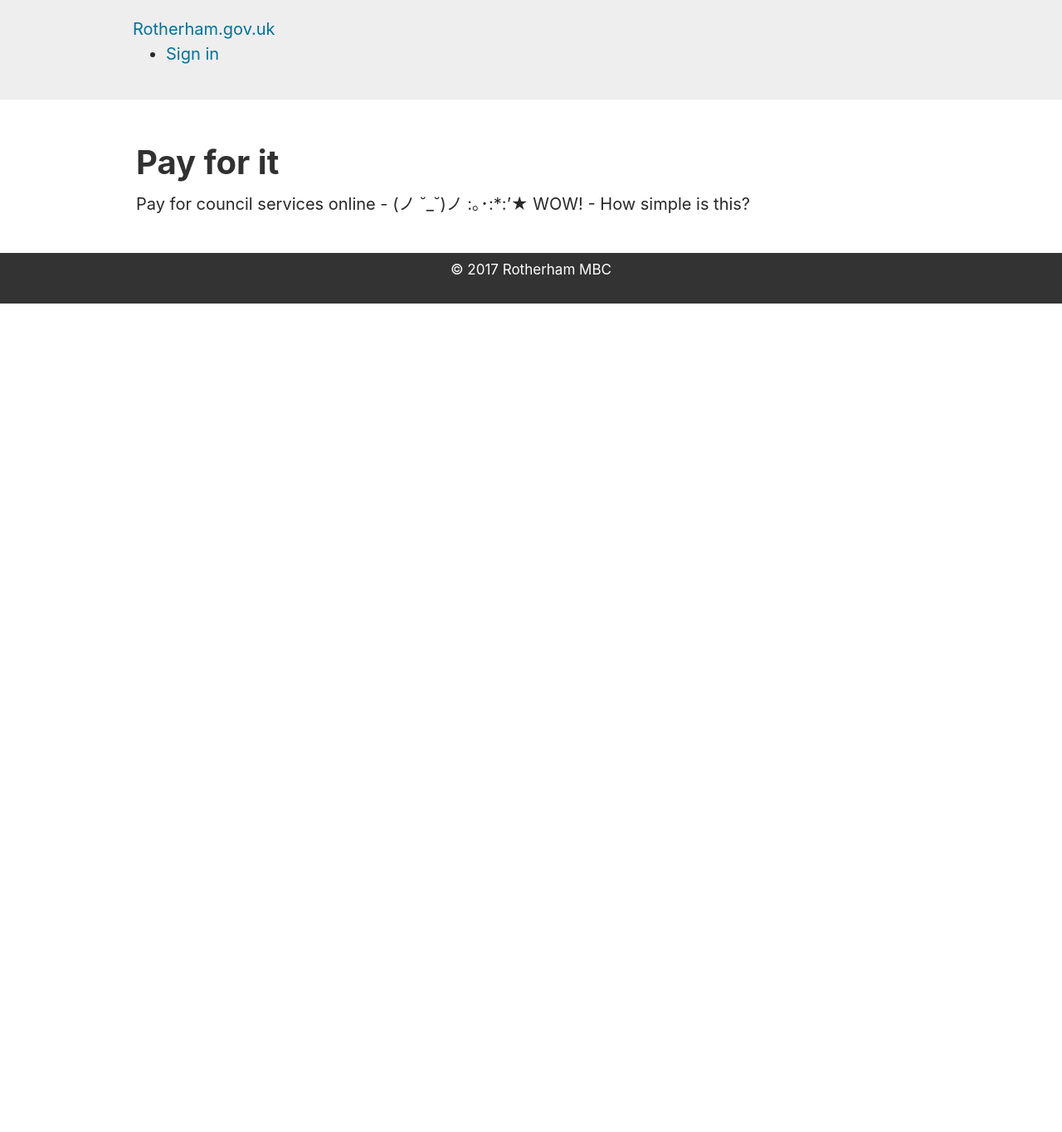
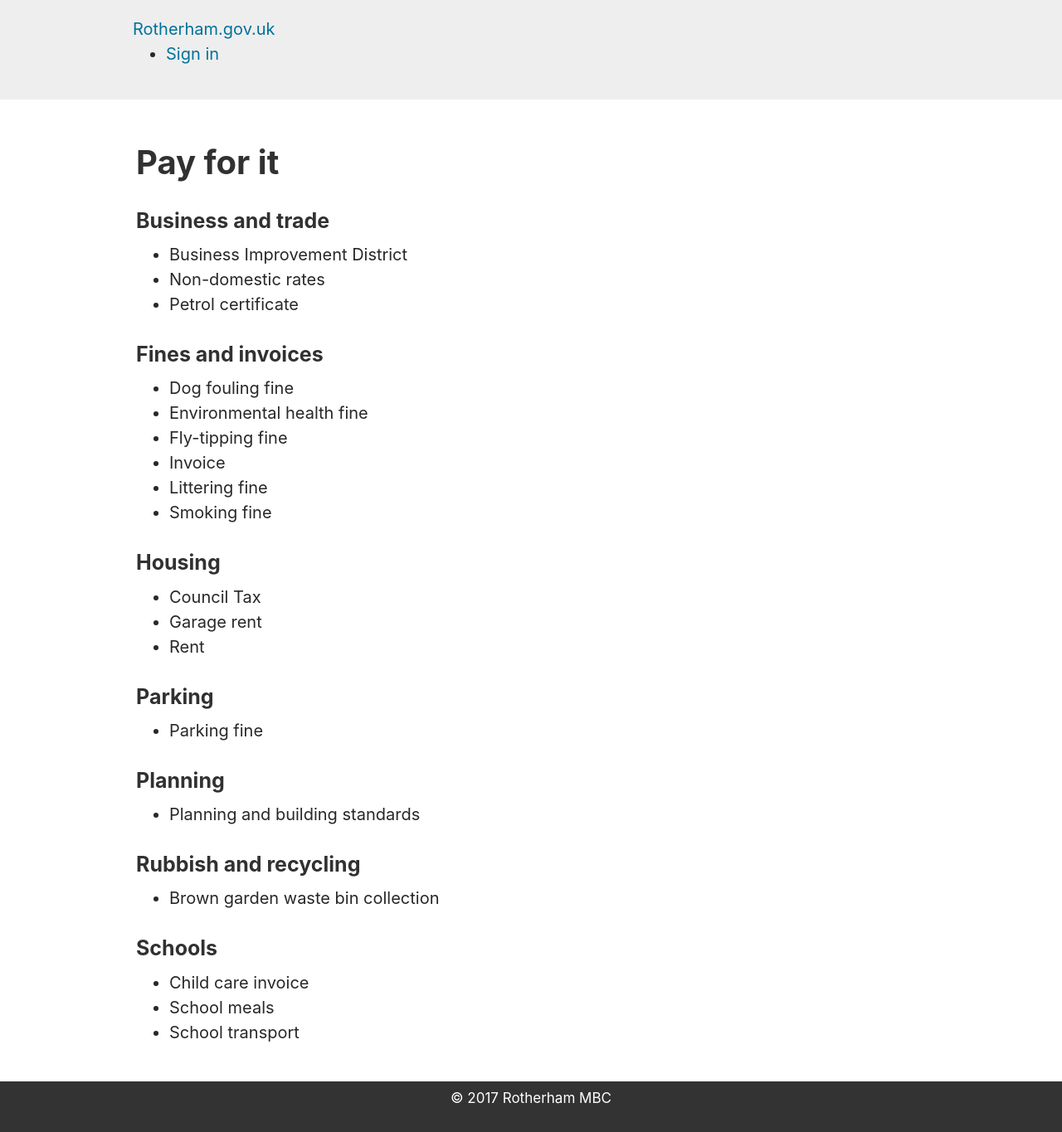
Before and after one commit to jnkly/rmbc-dev, a Jekyll site: the page built from pay.md, in a window 1280 px wide. Shown: the whole page at 83% size. Built offline with Jekyll 4.4.1, drawn with Linux system fonts in a browser that asks for light colours; before the commit the page ends 900 px from its top, so only the background shows below that.

Commit message:
Update pay.md

```diff
--- a/pay.md
+++ b/pay.md
@@ -4,4 +4,35 @@ layout: default
 ---
 
 # Pay for it
-Pay for council services online - (ノ ˘_˘)ノ :｡･:*:'★ WOW! - How simple is this?
+
+### Business and trade
+- Business Improvement District
+- Non-domestic rates
+- Petrol certificate
+
+### Fines and invoices
+- Dog fouling fine
+- Environmental health fine
+- Fly-tipping fine
+- Invoice
+- Littering fine
+- Smoking fine
+
+### Housing
+- Council Tax
+- Garage rent
+- Rent
+
+### Parking
+- Parking fine
+
+### Planning
+- Planning and building standards
+
+### Rubbish and recycling
+- Brown garden waste bin collection
+
+### Schools
+- Child care invoice
+- School meals
+- School transport
```
